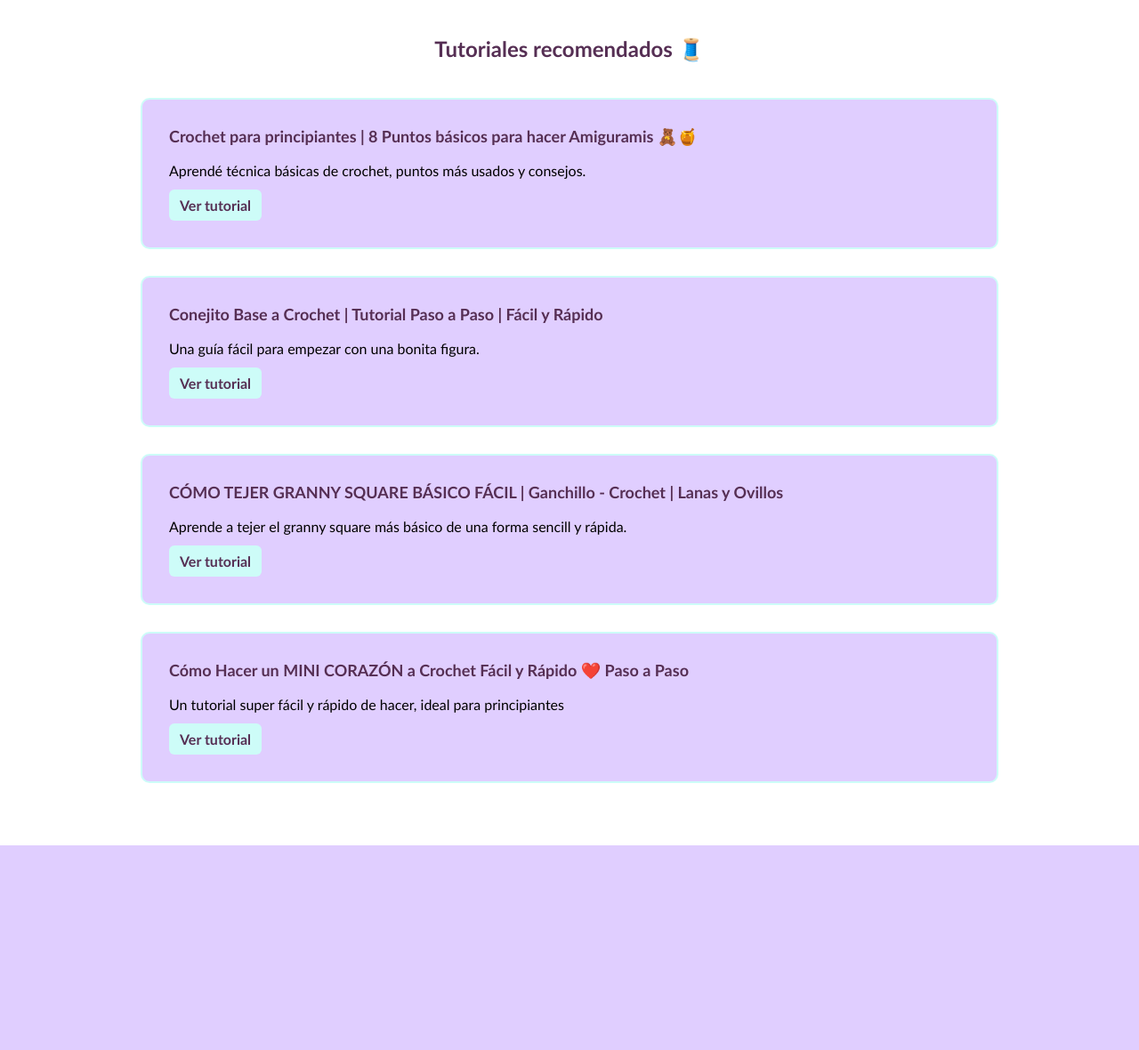
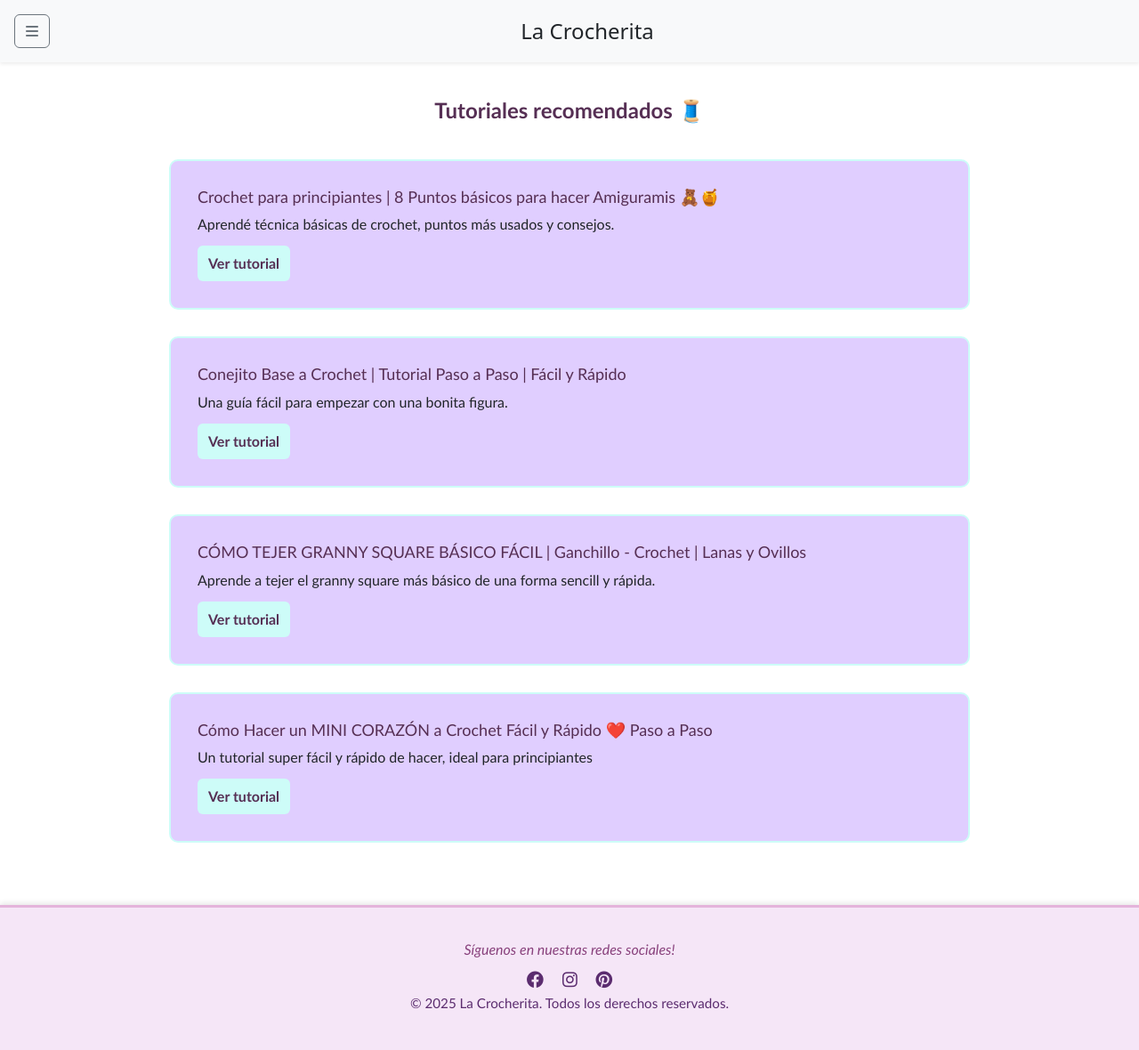
Before and after one commit to Ange3108/G2_SC502_VN_Proyecto, a PHP site: page /partes/tutoriales.html in a window 1280 px wide. Shown: the whole page at 89% size. Before the commit the page ends 950 px from the top, so only its background shows below. Run offline with PHP 8.4, Linux system fonts and the light colour scheme.

Commit message:
tutoriales.html

```diff
--- a/La Crocherita/Mis_Proyectos_y_Recursos/css/style.css
+++ b/La Crocherita/Mis_Proyectos_y_Recursos/css/style.css
@@ -1,3 +1,4 @@
+/* Contenedor principal de los cuadros en Proyectos.html */
 .contenedor-proyectos {
     display: flex;
     flex-direction: column;
@@ -11,6 +12,7 @@
     gap: 20px;
 }
 
+/* Estilos de los cuadros individuales en Proyectos.html */
 .retos,
 .proyectos,
 .patronesD,
@@ -54,6 +56,7 @@
     line-height: 1.5;
 }
 
+/* ESTILOS ESPECÍFICOS PARA LAS SUB-PÁGINAS */
 .titulo {
     text-align: center;
     font-size: 24px;
@@ -142,6 +145,52 @@
     color: #000;
 }
 
+/* ESTILOS DEL FOOTER */
+footer {
+    background-color: #f5e6f7;
+    color: #5b2c6f;
+    text-align: center;
+    padding: 25px 15px;
+    font-size: 0.95rem;
+    border-top: 3px solid #e4b4db;
+    font-family: 'Trebuchet MS', sans-serif;
+    box-shadow: 0 -2px 6px rgba(0, 0, 0, 0.1);
+}
+
+footer a {
+    color: #a14da0;
+    text-decoration: none;
+    font-weight: bold;
+}
+
+footer a:hover {
+    text-decoration: underline;
+    color: #8e44ad;
+}
+
+footer .frase {
+    font-style: italic;
+    font-size: 1rem;
+    margin-top: 10px;
+    color: #88417c;
+}
+
+footer .iconitos {
+    font-size: 1.2rem;
+    margin-top: 8px;
+}
+
+footer .iconitos span {
+    margin: 0 8px;
+    color: #5b2c6f;
+    transition: color 0.2s ease;
+}
+
+footer .iconitos span:hover {
+    color: #a14da0;
+}
+
+/* MEDIA QUERIES */
 @media (max-width: 768px) {
     .contenedor-proyectos {
         width: 100%;
--- a/La Crocherita/Mis_Proyectos_y_Recursos/partes/tutoriales.html
+++ b/La Crocherita/Mis_Proyectos_y_Recursos/partes/tutoriales.html
@@ -2,13 +2,66 @@
 <html lang="es">
 <head>
     <meta charset="UTF-8" />
+    <meta name="viewport" content="width=device-width, initial-scale=1.0" />
     <title>Tutoriales de Crochet</title>
+
+    <link href="https://cdn.jsdelivr.net/npm/bootstrap@5.3.0/dist/css/bootstrap.min.css" rel="stylesheet">
+    <link rel="stylesheet" href="https://cdnjs.cloudflare.com/ajax/libs/font-awesome/6.0.0-beta3/css/all.min.css">
+
     <link rel="stylesheet" href="../css/style.css" />
 </head>
 <body>
+    <header class="d-flex justify-content-between align-items-center p-3 bg-light shadow-sm">
+        <button class="btn btn-outline-secondary" type="button" data-bs-toggle="offcanvas" data-bs-target="#offcanvasNavbar" aria-controls="offcanvasNavbar" aria-label="Toggle navigation">
+            <i class="fas fa-bars"></i>
+        </button>
+        <h1 class="h4 mb-0">La Crocherita</h1>
+        <div></div>
+    </header>
+
+    <div class="offcanvas offcanvas-start" tabindex="-1" id="offcanvasNavbar" aria-labelledby="offcanvasNavbarLabel">
+        <div class="offcanvas-header">
+            <h5 class="offcanvas-title" id="offcanvasNavbarLabel">Menú de Navegación</h5>
+            <button type="button" class="btn-close text-reset" data-bs-dismiss="offcanvas" aria-label="Close"></button>
+        </div>
+        <div class="offcanvas-body">
+            <ul class="navbar-nav justify-content-end flex-grow-1 pe-3">
+                <li class="nav-item">
+                    <a class="nav-link" href="../../Home/Home.html">Principal</a>
+                </li>
+                <li class="nav-item">
+                    <a class="nav-link" href="../../Comunidad/comunidad.html">Comunidad y Participación</a>
+                </li>
+                <li class="nav-item">
+                    <a class="nav-link" href="../../Mis_Proyectos_y_Recursos/Proyectos.html">Mis Proyectos y Recursos</a>
+                </li>
+                <li class="nav-item">
+                    <a class="nav-link" href="../../Herramienta%20de%20C%C3%A1lculo/calculadora.html">Herramientas De Cálculo</a>
+                </li>
+                <li class="nav-item">
+                    <a class="nav-link" href="../../Configuración%20y%20Ayuda/configuracion.html">Configuración y Ayuda</a>
+                </li>
+                <li class="nav-item">
+                    <a class="nav-link" href="../../Login/Login.html">Cerrar Sesión</a>
+                </li>
+            </ul>
+        </div>
+    </div>
+    <main>
         <h2 class="titulo">Tutoriales recomendados 🧵</h2>
         <div id="lista-tutoriales" class="contenedor-tutoriales"></div>
+    </main>
 
+    <footer>
+        <div class="frase">Síguenos en nuestras redes sociales!</div>
+        <div class="iconitos">
+            <span><i class="fab fa-facebook"></i></span>
+            <span><i class="fab fa-instagram"></i></span>
+            <span><i class="fab fa-pinterest"></i></span>
+        </div>
+        <p>&copy; 2025 La Crocherita. Todos los derechos reservados.</p>
+    </footer>
+    <script src="https://cdn.jsdelivr.net/npm/bootstrap@5.3.0/dist/js/bootstrap.bundle.min.js"></script>
     <script src="../js/tutoriales.js"></script>
 </body>
 </html>
```
Lines whose indentation alone changed are shown as unchanged.
